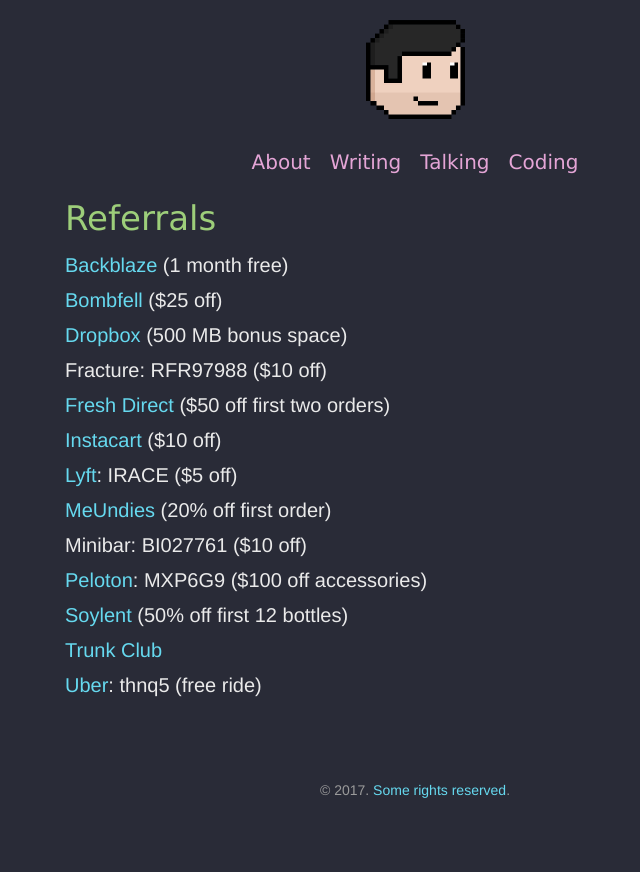
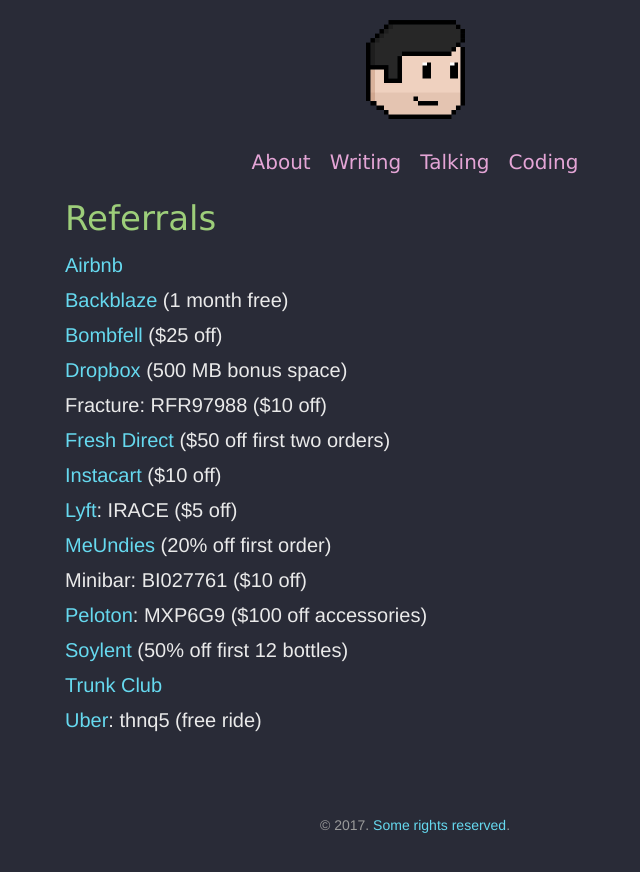
Before and after one commit to irace/irace.github.com, a Jekyll site: the page built from referrals.md, in a window 1280 px wide. Shown: the top 872 px of the page, without its empty margins (225-865 px from the left). Built offline with Jekyll 4.4.1, drawn with Linux system fonts in a browser that asks for light colours.

Commit message:
Add Airbnb referral link

```diff
--- a/referrals.md
+++ b/referrals.md
@@ -3,6 +3,7 @@
 layout: page
 ---
 
+* [Airbnb](www.airbnb.com/c/bryani15)
 * [Backblaze](https://secure.backblaze.com/r/01vy1j) (1 month free)
 * [Bombfell](https://bombfell.com/?rc=480709OqTbn) ($25 off)
 * [Dropbox](https://db.tt/PNFeXTxb) (500 MB bonus space)
```
